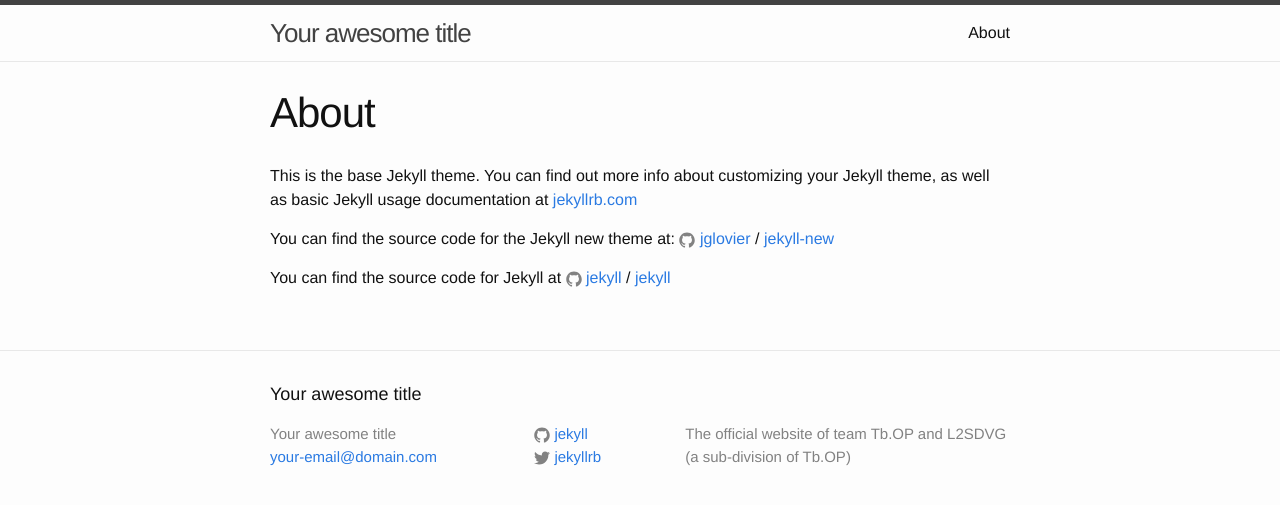
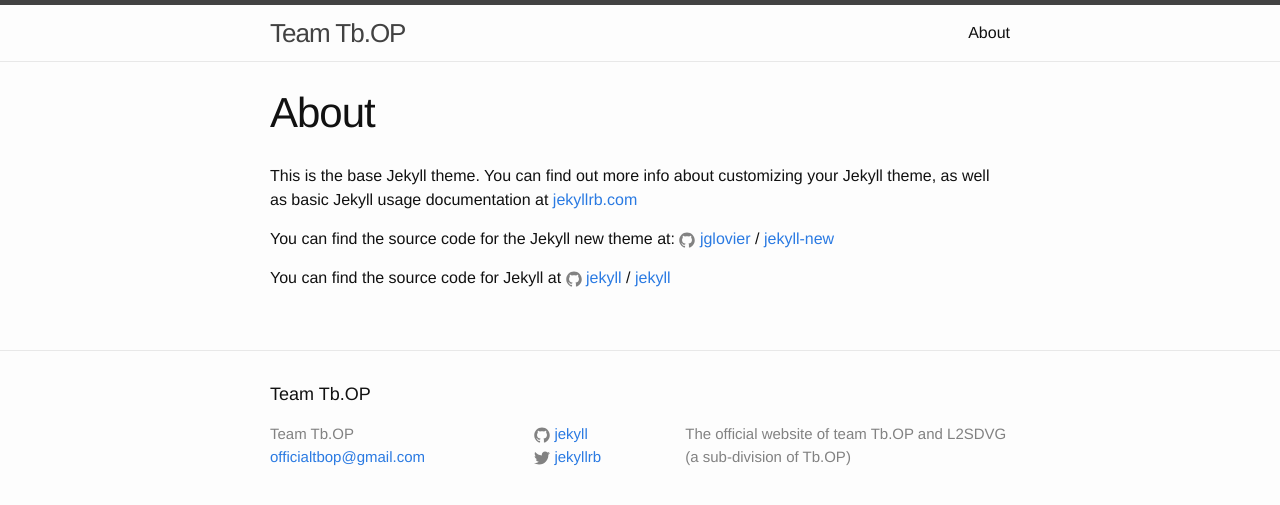
Before and after one commit to ThePupoMaster/thepupomaster.github.io, a Jekyll site: the page built from about.md, in a window 1280 px wide. Shown: the top 505 px of the page. Built offline with Jekyll 4.4.1, drawn with Linux system fonts in a browser that asks for light colours.

Commit message:
Update _config.yml

```diff
--- a/_config.yml
+++ b/_config.yml
@@ -6,8 +6,8 @@
 # 'jekyll serve'. If you change this file, please restart the server process.
 
 # Site settings
-title: Your awesome title
-email: your-email@domain.com
+title: Team Tb.OP
+email: officialtbop@gmail.com
 description: > # this means to ignore newlines until "baseurl:"
   The official website of team Tb.OP and L2SDVG (a sub-division of Tb.OP)
 baseurl: "" # the subpath of your site, e.g. /blog
```
